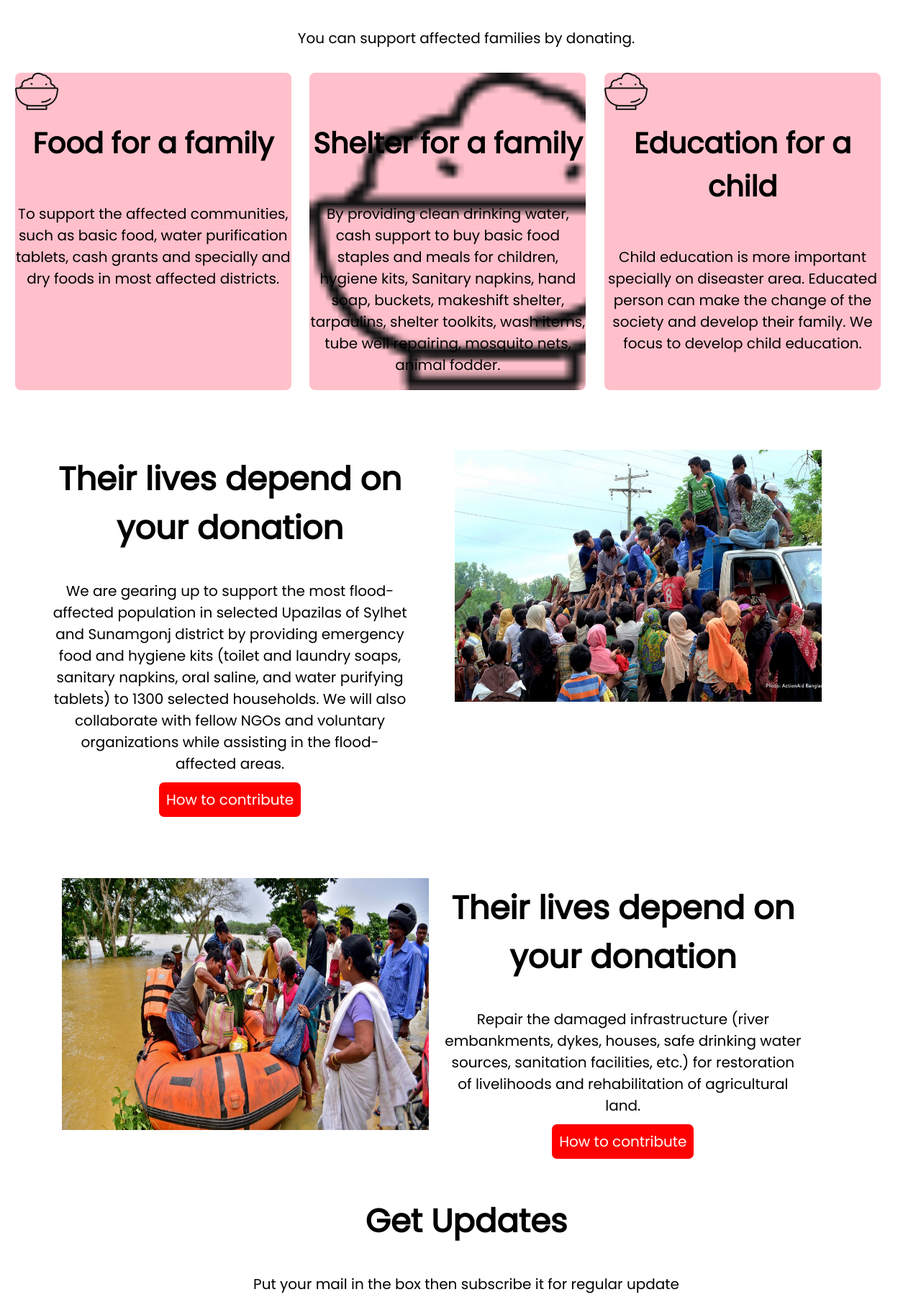
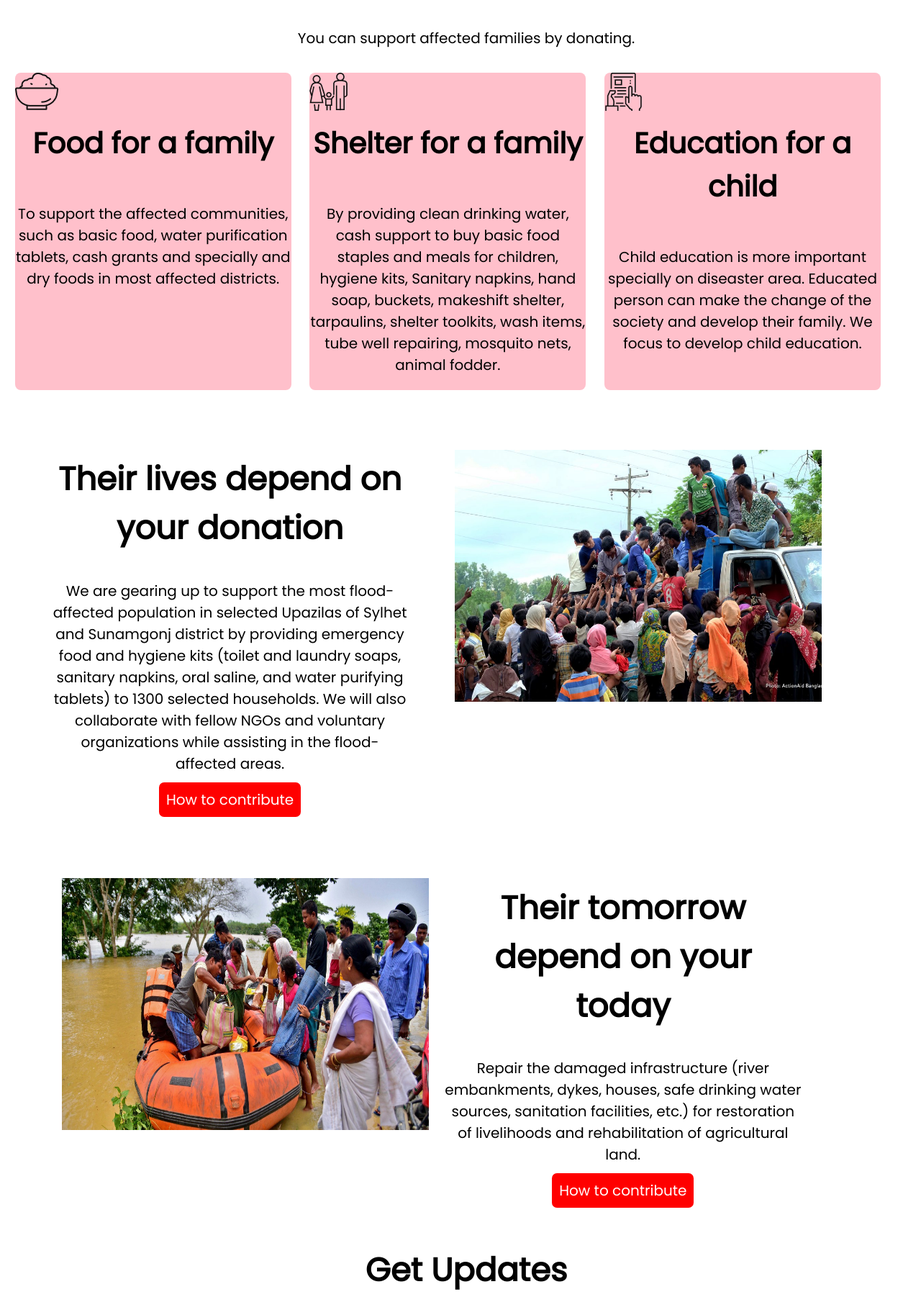
Before and after one commit to Rezarockymd/assignment-first, a plain HTML site: page index.html in a window 1280 px wide. Shown: the part 1316-3118 px from the top of the page at 72% size. Drawn offline with Linux system fonts and the light colour scheme.

Commit message:
footer change

```diff
--- a/index.html
+++ b/index.html
@@ -77,7 +77,7 @@
         <img class="sur-img" src="images/donation5.jpg" alt="">
     </div>
     <div class="suf">
-        <h2>Their lives depend on your donation</h4>
+        <h2>Their tomorrow depend on your today</h4>
         <p>Repair the damaged infrastructure (river embankments, dykes, houses, safe drinking water sources, sanitation facilities, etc.) for restoration of livelihoods and rehabilitation of agricultural land.</p>
         <a target="_blank" class="link-to" href="https://www.google.com/">How to contribute</a>
     </div>
@@ -95,6 +95,6 @@
 </section>
 </body>
 <footer class="foot">
-    <p><span style="font-family: 'Pacifico', cursive; font-weight: 700; font-size: 50px; color: red;">Be Humble  </span> <br> I'm gonna do it</p>
+    <p><span style="font-family: 'Pacifico', cursive; font-weight: 700; font-size: 50px; color: red;">Be Humble  </span> <br> Let's do it</p>
 </footer>
 </html>
--- a/style.css
+++ b/style.css
@@ -7,6 +7,7 @@ body{
     background-image: url(images/donation4.jpg);
     background-repeat: no-repeat;
     background-size: 100%;
+    height: 100%;
 }
 .link{
     font-size: 20px;
@@ -56,9 +57,7 @@ h2{
 
 }
 .shelter{
-    background-image: url(icons/food.png);
-    height: 100%;
-    background-size: cover;
+    background-image: url(icons/shelter.png);
     background-repeat: no-repeat;
     background-position:5% 95% 5% 95%;
     text-align: center;
@@ -73,7 +72,7 @@ h2{
 
 }
 .education{
-    background-image: url(icons/food.png);
+    background-image: url(icons/Frame-1.png);
     background-repeat: no-repeat;
     background-position:5% 95% 5% 95%;
     text-align: center;
```
